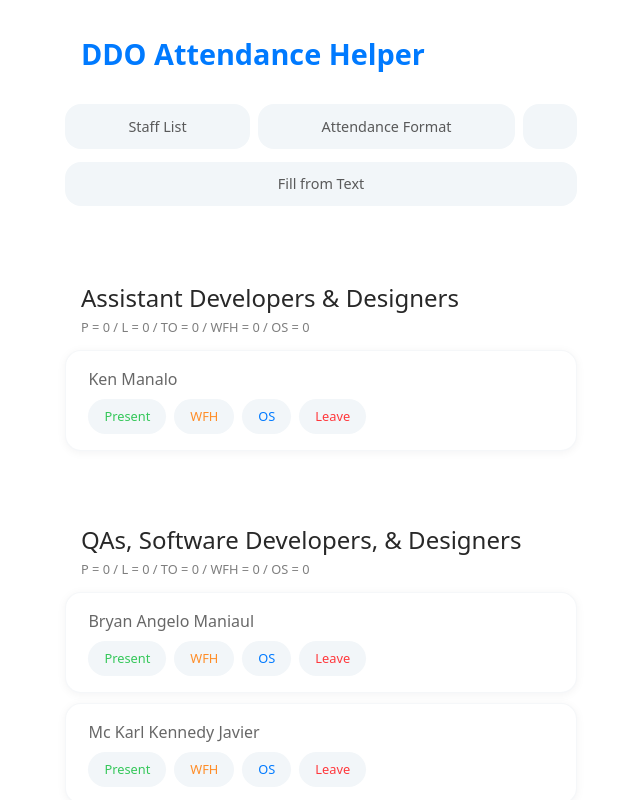
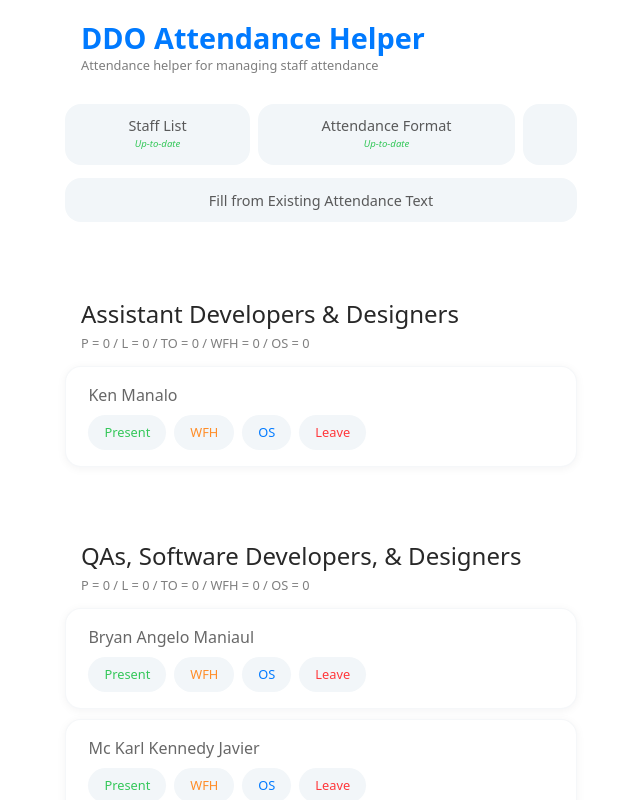
Before and after one commit to GabrielA2K/a2k-attendance, a React (Vite) app: page / in a window 1280 px wide. Shown: the top 800 px of the page, without its empty margins (319-959 px from the left). Built offline with nearby package versions, Linux system fonts and the light colour scheme; some icons are missing.

Commit message:
add 'up-to-date' status on the action buttons.

```diff
--- a/src/App.css
+++ b/src/App.css
@@ -33,6 +33,8 @@ p {
   color: var(--blue);
   text-align: left;
   margin-inline: 1rem;
+  margin-bottom: -0.5rem;
+  margin-top: -1rem;
 }
 .title {
   font-size: 1.5rem;
@@ -403,6 +405,12 @@ p.title {
 .staffListTextArea:focus {
   outline: none;
 }
+.staffListTextArea.fillExisting::placeholder {
+  color: var(--text-primary);
+  opacity: 0.3;
+  font-style: italic;
+}
+
 .setupActions {
   display: flex;
   flex-direction: column;
@@ -461,14 +469,22 @@ button.theme {
 button.attention {
   border: 1px dashed var(--orange);
   /* color: var(--red); */
+  padding-bottom: 1.8rem;
+  position: relative;
+}
+
+button.updated {
+  /* border: 1px solid var(--green); */
+  /* color: var(--red); */
+  padding-bottom: 1.8rem;
   position: relative;
 }
 
 button.format-attention::after {
   color: var(--orange);
   position: absolute;
-  top: -1.1rem;
-  font-size: 0.7rem;
+  top: 2rem;
+  font-size: 0.6rem;
   font-style: italic;
   content: 'Using custom/outdated format';
   font-weight: 400;
@@ -476,12 +492,33 @@ button.format-attention::after {
 button.staff-attention::after {
   color: var(--orange);
   position: absolute;
-  top: -1.1rem;
-  font-size: 0.7rem;
+  top: 2rem;
+  font-size: 0.6rem;
   font-style: italic;
   content: 'Custom/Outdated';
   font-weight: 400;
 }
+
+button.format-updated::after {
+  color: var(--green);
+  position: absolute;
+  top: 2rem;
+  font-size: 0.6rem;
+  font-style: italic;
+  content: 'Up-to-date';
+  font-weight: 400;
+}
+button.staff-updated::after {
+  color: var(--green);
+  position: absolute;
+  top: 2rem;
+  font-size: 0.6rem;
+  font-style: italic;
+  content: 'Up-to-date';
+  font-weight: 400;
+}
+
+
 p.tinyhint {
   font-size: 0.7rem;
   font-style: italic;
--- a/src/App.jsx
+++ b/src/App.jsx
@@ -347,6 +347,7 @@ export default function App() {
   return (
     <>
       <p className={'mainTitle ' + theme}>DDO Attendance Helper</p>
+      <p className="details">Attendance helper for managing staff attendance</p>
       <div className="pieChart hide"
       style={
         {
@@ -358,11 +359,11 @@ export default function App() {
       }></div>
 
       <div className="setupButtons">
-        <button className={(localStorage.getItem("staffStringData") == staffString ? "" : "staff-attention attention")} onClick={()=>{setFormatModal(true)}} onClick={()=>{setSetupModal(true)}}>Staff List</button>
-        <button className={(localStorage.getItem("attendanceFormatData") == attendanceFormat ? "" : "format-attention attention")} onClick={()=>{setFormatModal(true)}}>Attendance Format</button>
+        <button className={(localStorage.getItem("staffStringData") == staffString ? "staff-updated updated" : "staff-attention attention")} onClick={()=>{setFormatModal(true)}} onClick={()=>{setSetupModal(true)}}>Staff List</button>
+        <button className={(localStorage.getItem("attendanceFormatData") == attendanceFormat ? "format-updated updated" : "format-attention attention")} onClick={()=>{setFormatModal(true)}}>Attendance Format</button>
         <button className='theme' onClick={()=>{toggleTheme()}}><Icon icon={(theme==="light" ? "hugeicons:sun-01" : "hugeicons:moon-02")} height={20} /></button>
       </div>
-      <button className='spillButton' onClick={()=>{setFillModal(true)}}>Fill from Text</button>
+      <button className='spillButton' onClick={()=>{setFillModal(true)}}>Fill from Existing Attendance Text</button>
 
       {staffData.onTheJobTrainees.length > 0 && <StaffList titleClass={"firstItemTitle"} title="On the Job Trainees" list={staffData.onTheJobTrainees} trigger={triggerRerender} />}
       {staffData.assistantDevelopers.length > 0 && <StaffList title="Assistant Developers & Designers" list={staffData.assistantDevelopers} trigger={triggerRerender} />}
@@ -439,7 +440,7 @@ export default function App() {
         <div className={"modalOverlay "+(fillModal ? "active" : "inactive")}>
           <div className="modalCard">
             <p className="title"><Icon icon={"hugeicons:document-validation"} className='copyIcon' />  Fill from Text</p>
-            <textarea className='staffListTextArea' name="" id="" placeholder='Paste existing attendance here...'></textarea>
+            <textarea className='staffListTextArea fillExisting' name="" id="" placeholder='Paste existing attendance here...'></textarea>
             <div className="mainButtons">
               <button className='primary' onClick={()=>{mergeAttendance(document.querySelector('.staffListTextArea').value); setFillModal(false); window.location.reload();}}>Apply</button>
               <button className='destructive' onClick={()=>{setFillModal(false)}}>Cancel</button>
```
